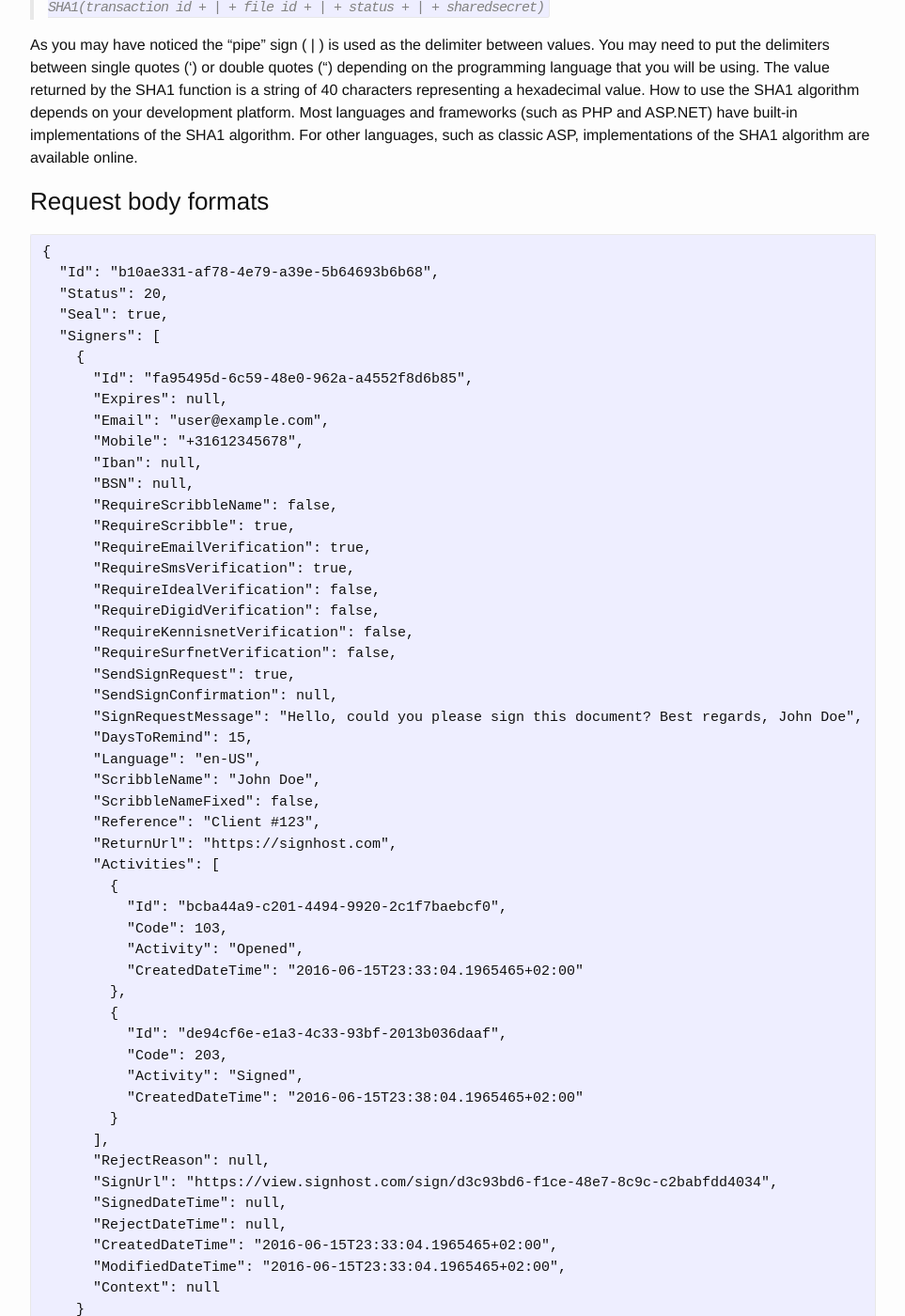
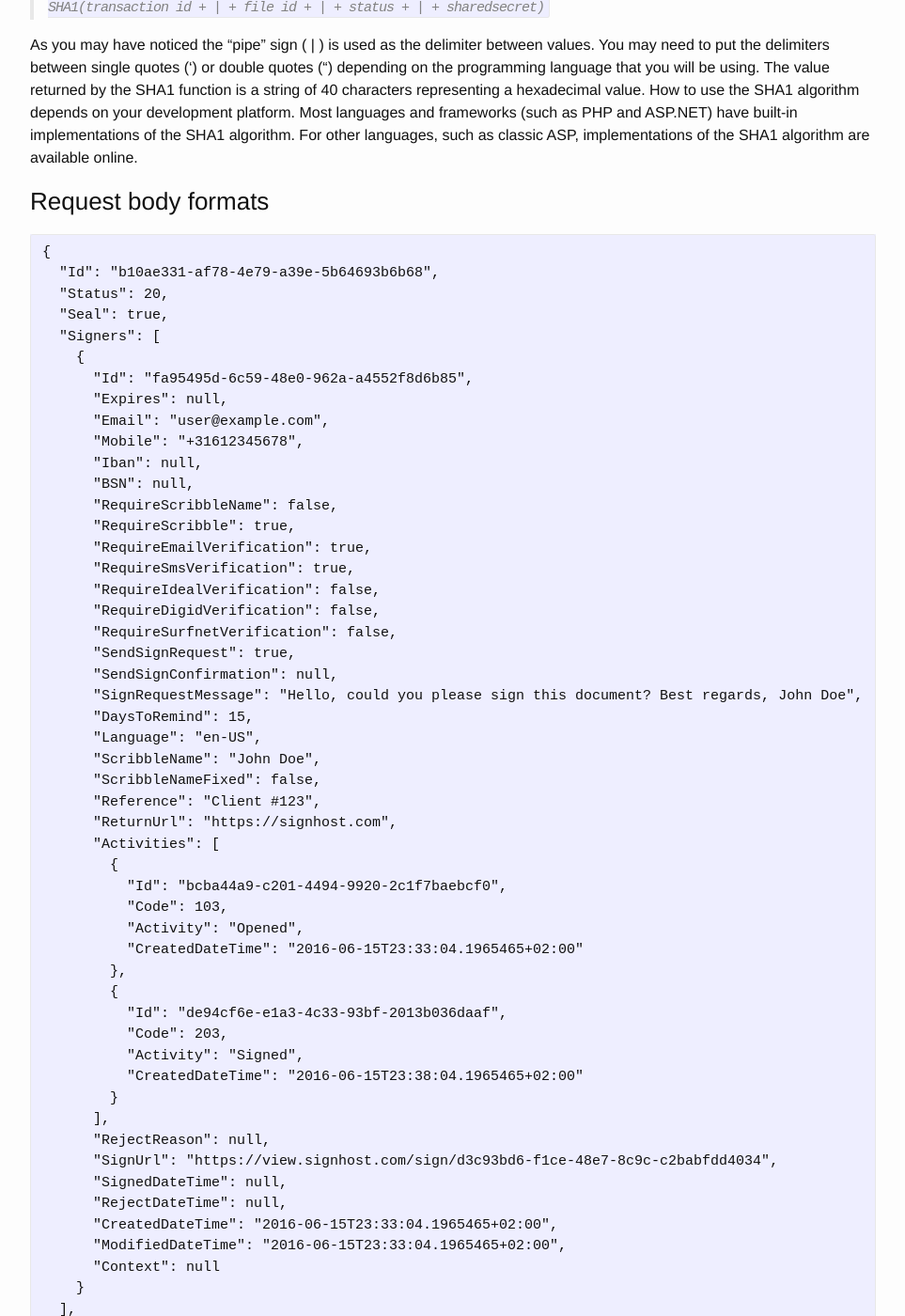
Before and after one commit to markohantula/evidos.github.io, a Jekyll site: the page built from postback.md, in a window 1280 px wide and 1400 px high, scrolled down 1382 px. Shown: the whole window at 94% size, without its empty margins (158-1121 px from the left). Built offline with Jekyll 4.4.1, drawn with Linux system fonts in a browser that asks for light colours; some of the changed text lies outside the part shown.

Commit message:
Cut Kennisnet

````diff
--- a/_data/api-swagger.yaml
+++ b/_data/api-swagger.yaml
@@ -464,7 +464,6 @@
           - iDeal
           - iDIN
           - itsme Identification
-          - Kennisnet
           - PhoneNumber
           - Scribble
           - SigningCertificate
@@ -723,10 +722,6 @@
         "IPAddress": "198.51.100.42"
       }
       ```
-  Kennisnet:
-    allOf:
-    - $ref: '#/definitions/Verification'
-    - type: object
 
   PhoneNumber:
     allOf:
--- a/_includes/endpoint_responses/delete_delete_transaction_transactionId.json
+++ b/_includes/endpoint_responses/delete_delete_transaction_transactionId.json
@@ -16,7 +16,6 @@
       "RequireSmsVerification": true,
       "RequireIdealVerification": false,
       "RequireDigidVerification": false,
-      "RequireKennisnetVerification": false,
       "RequireSurfnetVerification": false,
       "SendSignRequest": true,
       "SendSignConfirmation": null,
--- a/_includes/endpoint_responses/get_api_transaction_transactionId.json
+++ b/_includes/endpoint_responses/get_api_transaction_transactionId.json
@@ -37,7 +37,6 @@
       "RequireEmailVerification": true,
       "RequireSmsVerification": true,
       "RequireDigidVerification": false,
-      "RequireKennisnetVerification": false,
       "RequireSurfnetVerification": false,
       "SendSignRequest": true,
       "SendSignConfirmation": null,
--- a/_includes/endpoint_responses/post_api_transaction.json
+++ b/_includes/endpoint_responses/post_api_transaction.json
@@ -15,7 +15,6 @@
       "RequireEmailVerification": false,
       "RequireSmsVerification": false,
       "RequireDigidVerification": false,
-      "RequireKennisnetVerification": false,
       "RequireSurfnetVerification": false,
       "Verifications": [
         {
--- a/postback.md
+++ b/postback.md
@@ -80,7 +80,6 @@
       "RequireSmsVerification": true,
       "RequireIdealVerification": false,
       "RequireDigidVerification": false,
-      "RequireKennisnetVerification": false,
       "RequireSurfnetVerification": false,
       "SendSignRequest": true,
       "SendSignConfirmation": null,
````
